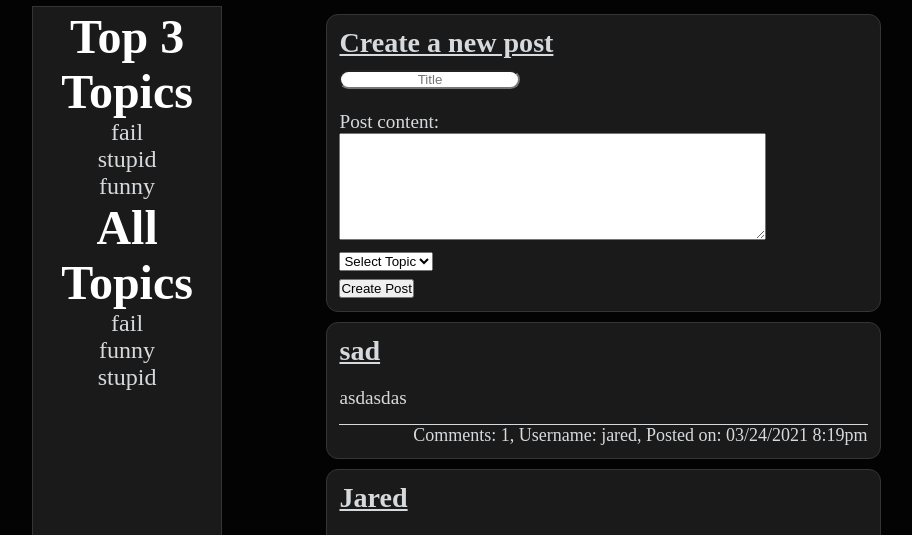
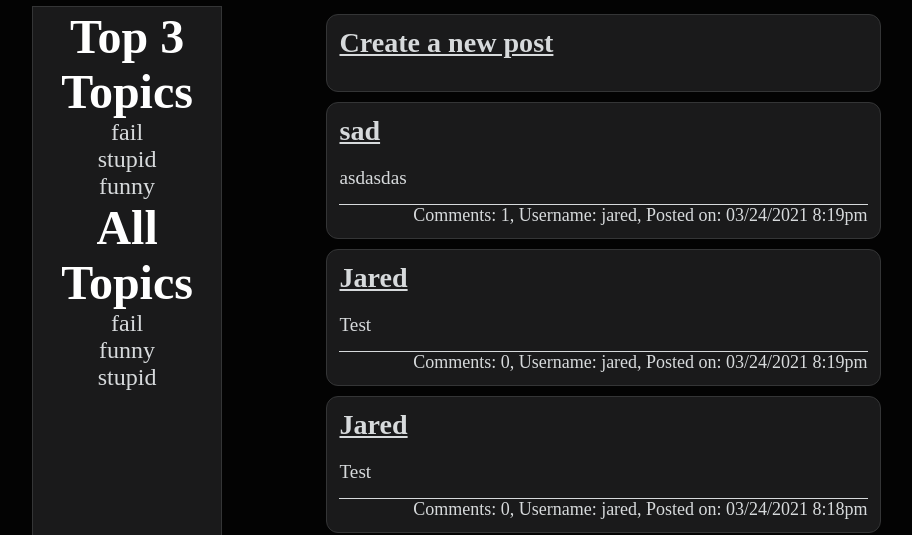
Before and after one commit to jared-p/Forum-Website, a PHP site: page /cosc360-team10/main.php in a window 1280 px wide. Shown: the part 64-599 px from the top of the page, without its empty margins (134-1046 px from the left). Run offline with PHP 8.4, Linux system fonts and the light colour scheme; a user stored in the database is signed in; data comes from the database, SQL or seed files in the repository; some libraries are stand-ins or nearby versions; some web fonts are replaced.

Commit message:
added collapsability of create a new post div

```diff
--- a/include/db_credentials.php
+++ b/include/db_credentials.php
@@ -1,18 +1,16 @@
         <?php
-		/*try{ */
-			$connString = "mysql:host=localhost;dbname=project_db";
-			$user = "root";
-			$pass = '';
-			$pdo = new PDO($connString,$user, $pass);
-			$pdo->setAttribute(PDO::ATTR_ERRMODE, PDO::ERRMODE_EXCEPTION);
-			/*
-			$sql = "select * from post";
-			$result = $pdo->query($sql);
-			while($row = $result->fetch()){
-				echo $row['title'].', '.$row['body']."<br>";
-			}
-			$pdo = null;
-		} catch (PDOException $e){
-			die ($e->getMessage());
-		}
-		*/
+		/*
+		$connString = null;
+		$user = null;
+		$pass = null;
+		$pdo = null;
+		try {*/
+		$connString = "mysql:host=localhost;dbname=project_db";
+		$user = "root";
+		$pass = '';
+		$pdo = new PDO($connString, $user, $pass);
+		$pdo->setAttribute(PDO::ATTR_ERRMODE, PDO::ERRMODE_EXCEPTION);
+
+		/*} catch (PDOException $e) {
+			die($e->getMessage());
+		}*/
--- a/js/main.js
+++ b/js/main.js
@@ -3,7 +3,10 @@ window.addEventListener('load', function () {
         //console.log($(e.target).attr("class"));
         ///*
         if (this.id == "create_post") {
-
+            if (e.target.className == "post_title") {
+                $(this.children[1]).toggleClass("hide");
+                $(this.children[2]).toggleClass("hide");
+            }
         } else if ($(e.target).attr("class") == "post_title") {
             $(this.children[1]).toggleClass("hide");
             $(this.children[2]).toggleClass("hide");
--- a/main.php
+++ b/main.php
@@ -68,12 +68,9 @@ require 'include/db_credentials.php';
             if ($user != "") {
             ?>
                 <div id="create_post" class="post">
-                    <form method="post" action="main.php" id="post_form">
-                        <h3 class="post_title">
-                            Create a new post
-                            <br>
-                            <input type="text" name="title" placeholder="Title" id="post_form_title">
-                        </h3>
+                    <h3 class="post_title">Create a new post</h3>
+                    <form method="post" action="main.php" id="post_form" class="hide">
+                        <input type="text" name="title" placeholder="Title" id="post_form_title">
                         <p class="post_content">
                             <label for="body_input">Post content:</label>
                             <br>
```
